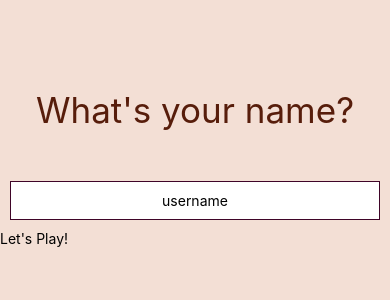
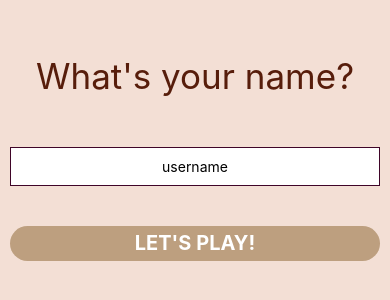
Before and after one commit to fishbulle/rps-react-native, a React Native app: screen /Login in a window 390 px wide. Shown: the part 254-554 px from the top of the page. Built offline with nearby package versions, Linux system fonts and the light colour scheme; no server answers.

Commit message:
lagt till komponenter som ska användas, börjat styling

```diff
--- /dev/null
+++ b/components/Menu.tsx
@@ -0,0 +1,29 @@
+import { SafeAreaView, View, Text, StyleSheet } from "react-native"
+
+export function Menu() {
+
+    return (
+        <SafeAreaView style={styles.container}>
+            <View>
+                <Text style={styles.text}>What do you want to do?</Text>
+            </View>
+            {/* länkar till starta nytt spel eller joina öppet spel */}
+        </SafeAreaView>
+    )
+}
+
+const styles = StyleSheet.create({
+    container: {
+        flex: 1,
+        backgroundColor: '#f3dfd5',
+        alignItems: 'stretch',
+        justifyContent: 'center',
+        padding: 30
+    },
+    text: {
+        fontSize: 25,
+        color: '#571d0b',
+        textAlign: 'center',
+        paddingBottom: 40
+    }
+})
--- a/components/MyButton.tsx
+++ b/components/MyButton.tsx
@@ -0,0 +1,40 @@
+import { Pressable, Text, StyleSheet } from "react-native"
+
+interface Props {
+    text: string,
+    onPress(): void,
+    style: {}
+}
+
+export const MyButton = ({ text, onPress, style}: Props) => {
+
+    return (
+        <Pressable
+            style={[styles.button, style]}
+            onPress={onPress}>
+            <Text style={styles.buttonText}>{text}</Text>
+        </Pressable>
+    )
+}
+
+const styles = StyleSheet.create({
+    button: {
+        backgroundColor: '#bd9f7f',
+        paddingTop: 5,
+        paddingBottom: 6,
+        paddingLeft: 12,
+        paddingRight: 12,
+        marginTop: 30,
+        marginBottom: 20,
+        marginLeft: 10,
+        marginRight: 10,
+        borderRadius: 20
+    },
+    buttonText: {
+        color: '#fff',
+        textAlign: 'center',
+        textTransform: 'uppercase',
+        fontSize: 20,
+        fontWeight: 'bold',
+    }
+})
--- a/components/PlayerName.tsx
+++ b/components/PlayerName.tsx
@@ -2,6 +2,7 @@ import { Pressable, SafeAreaView, TextInput, Text, StyleSheet, View } from "reac
 import { useEffect, useState } from "react"
 import { useNavigation } from "@react-navigation/native"
 import { fetchToken, setData, setPlayer } from "./Api"
+import { MyButton } from "./MyButton"
 
 export function PlayerName() {
     type Nav = {
@@ -35,9 +36,10 @@ export function PlayerName() {
                     autoComplete="off"
                     value={username}
                     onChangeText={(value) => setUsername(value)} />
-                <Pressable
-                    onPress={() => handleUsername(username)}>
-                    <Text>Let's Play!</Text></Pressable>
+                <MyButton
+                    style={{}}
+                    text="Let's Play!"
+                    onPress={() => handleUsername(username)} />
             </View>
             {/* )} */}
         </SafeAreaView>
--- a/screens/Home.tsx
+++ b/screens/HomeScreen.tsx
@@ -1,9 +1,8 @@
 import { View } from "react-native";
+import { Menu } from "../components/Menu";
 
 export function Home() {
     return (
-        <View>
-
-        </View>
+            <Menu />
     )
 }
```
Also changed, not shown: components/Nav.tsx (+4 -4 lines), components/Game.tsx (added), components/OpenGamesList.tsx (added), screens/GameScreen.tsx (renamed from screens/Game.tsx), screens/LoginScreen.tsx (renamed from screens/Login.tsx), screens/OpenGamesScreen.tsx (renamed from screens/OpenGames.tsx).
